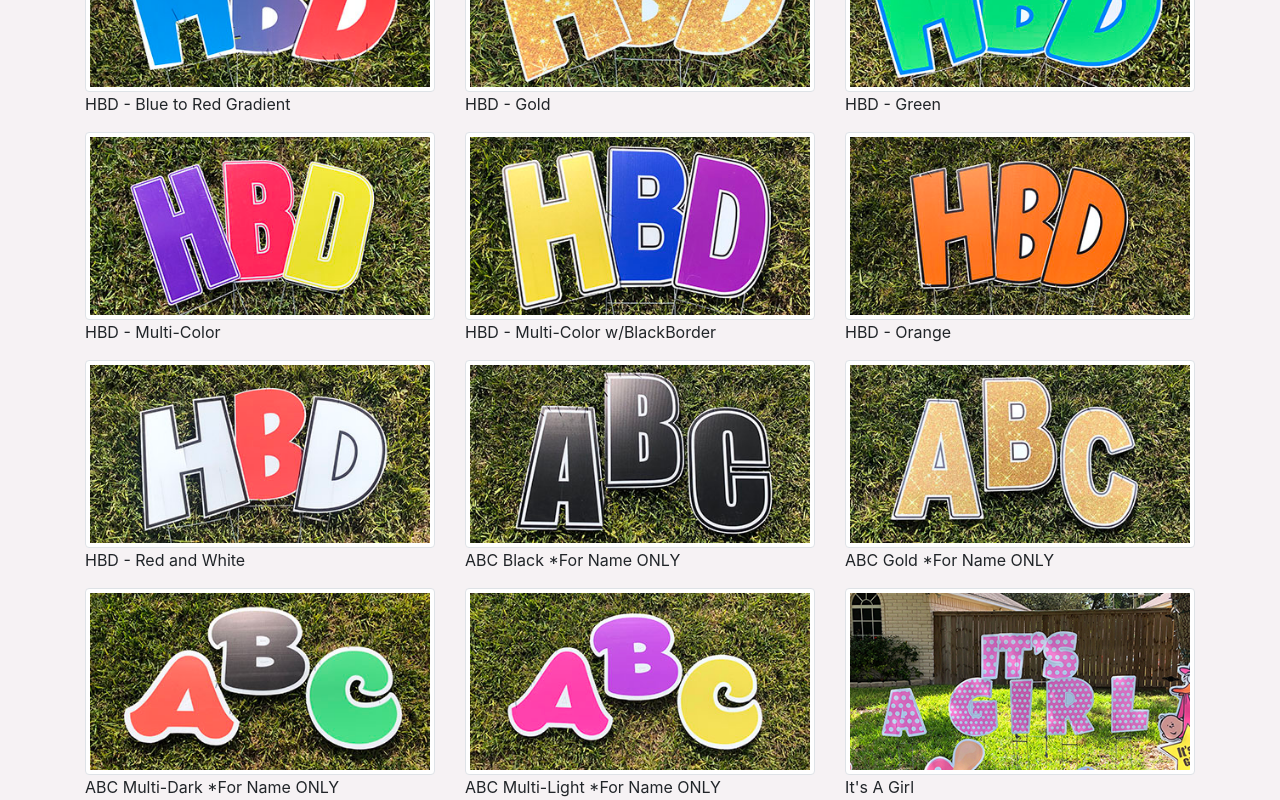
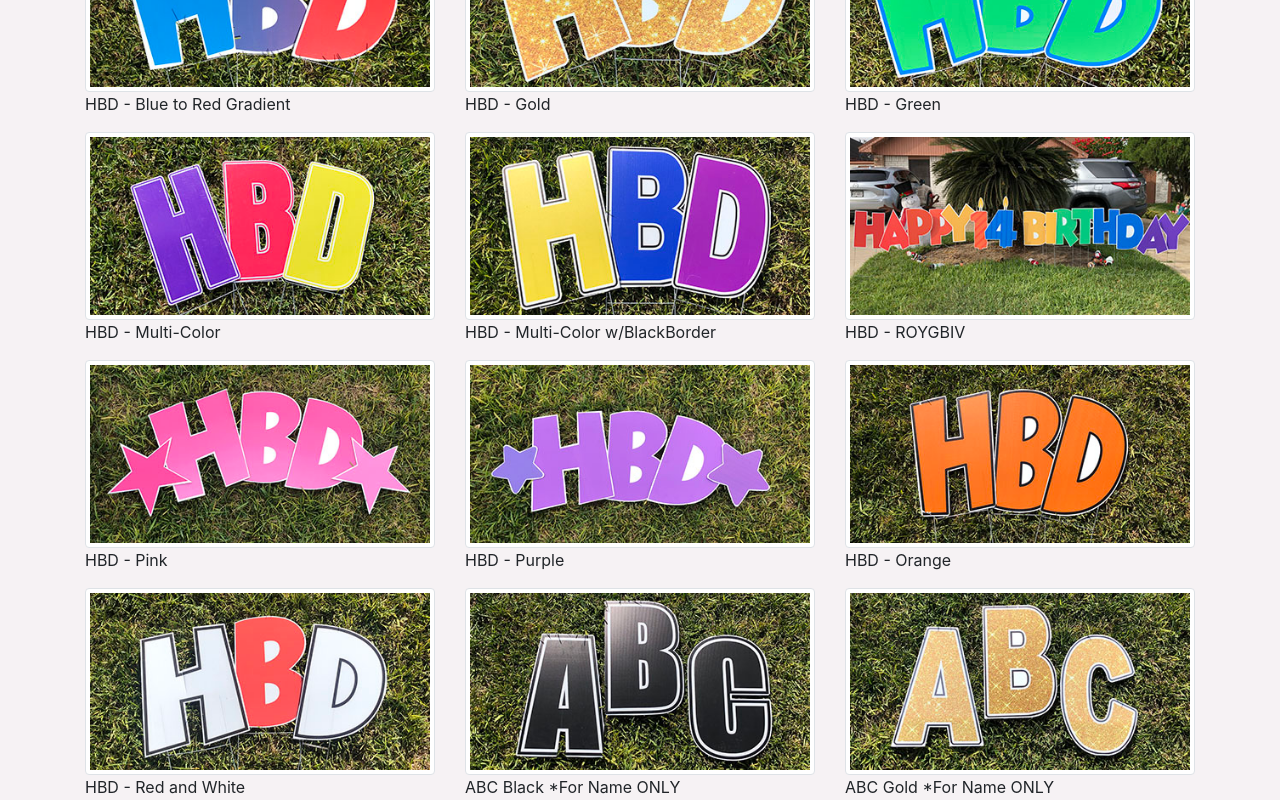
Before and after one commit to adolfoherrera1417/party-zone, a React (Create React App) app: page / in a window 1280 px wide. Shown: the part 940-1740 px from the top of the page. Built offline with nearby package versions, Linux system fonts and the light colour scheme.

Commit message:
Adding New Images

```diff
--- a/src/App.js
+++ b/src/App.js
@@ -10,7 +10,7 @@ import { Container } from 'react-bootstrap';
 import Footer from './Components/Footer.jsx';
 import Policies from './Components/Policies.jsx'
 
-import { tileData, babyPaths, HalloweenPaths } from "/Users/adolfohome/Documents/PartyZoneLetters/party-zone/src/photo.js";
+import { tileData, babyPaths, HalloweenPaths, GradPaths } from "/Users/adolfohome/Documents/PartyZoneLetters/party-zone/src/photo.js";
 
 
 export default function App() {
@@ -38,6 +38,7 @@ export default function App() {
         <Gallery section={"General Party Signs!"} data={tileData}/>
         <Gallery section={"Baby Shower Signs!"} data={babyPaths}/>
         <Gallery section={"Halloween Party Signs!"} data={HalloweenPaths}/>
+        <Gallery section={"Graduate Signs!"} data={GradPaths}/>
         <Policies />
       </body>
 
--- a/src/Components/LetterGallery.jsx
+++ b/src/Components/LetterGallery.jsx
@@ -16,6 +16,9 @@ import ABCBlack from '../Assets/LetterStyles/abcBlack.JPG';
 import ABCBoy from '../Assets/LetterStyles/abcBoy.JPG';
 import ABCGirl from '../Assets/LetterStyles/abcGirl.JPG';
 import itsGirl from '../Assets/LetterStyles/itsGirl.jpg';
+import Roy from '../Assets/LetterStyles/Roy.JPG';
+import Purple from '../Assets/LetterStyles/Purple.JPG';
+import Pink from '../Assets/LetterStyles/Pink.JPG';
 
 
 import Row from 'react-bootstrap/Row'
@@ -47,6 +50,18 @@ export default class LetterGallery extends Component {
                     <Col xs={6} md={4}>
                         <Image src={MultiBlack} thumbnail />
                         <p>HBD - Multi-Color w/BlackBorder</p>
+                    </Col>
+                    <Col xs={6} md={4}>
+                        <Image src={Roy} thumbnail />
+                        <p>HBD - ROYGBIV</p>
+                    </Col>
+                    <Col xs={6} md={4}>
+                        <Image src={Pink} thumbnail />
+                        <p>HBD - Pink</p>
+                    </Col>
+                    <Col xs={6} md={4}>
+                        <Image src={Purple} thumbnail />
+                        <p>HBD - Purple</p>
                     </Col>
                     <Col xs={6} md={4}>
                         <Image src={Orange} thumbnail />
--- a/src/photo.js
+++ b/src/photo.js
@@ -384,28 +384,28 @@ export const GradPaths = [
       "path":"https://github.com/adolfoherrera1417/party-zone/blob/main/public/Images/grad_congrats.JPG?raw=true"
    },
    {
+      "path":"https://github.com/adolfoherrera1417/party-zone/blob/main/public/Images/grad_2020.JPG?raw=true"
+   },
+   {
       "path":"https://github.com/adolfoherrera1417/party-zone/blob/main/public/Images/grad_emoji.JPG?raw=true"
+   },
+   {
+      "path":"https://github.com/adolfoherrera1417/party-zone/blob/main/public/Images/grad_arrow.JPG?raw=true"
+   },
+   {
+      "path":"https://github.com/adolfoherrera1417/party-zone/blob/main/public/Images/grad_diploma.JPG?raw=true"
+   },
+   {
+      "path":"https://github.com/adolfoherrera1417/party-zone/blob/main/public/Images/grad_cap.JPG?raw=true"
    },
    {
       "path":"https://github.com/adolfoherrera1417/party-zone/blob/main/public/Images/grad_utrgvtexaslogo.JPG?raw=true"
    },
    {
-      "path":"https://github.com/adolfoherrera1417/party-zone/blob/main/public/Images/grad_2020.JPG?raw=true"
-   },
-   {
-      "path":"https://github.com/adolfoherrera1417/party-zone/blob/main/public/Images/grad_arrow.JPG?raw=true"
-   },
-   {
       "path":"https://github.com/adolfoherrera1417/party-zone/blob/main/public/Images/grad_utrgvhorselogo.JPG?raw=true"
    },
    {
-      "path":"https://github.com/adolfoherrera1417/party-zone/blob/main/public/Images/grad_diploma.JPG?raw=true"
-   },
-   {
       "path":"https://github.com/adolfoherrera1417/party-zone/blob/main/public/Images/grad_vsup.JPG?raw=true"
-   },
-   {
-      "path":"https://github.com/adolfoherrera1417/party-zone/blob/main/public/Images/grad_cap.JPG?raw=true"
    },
 ]
 
```
